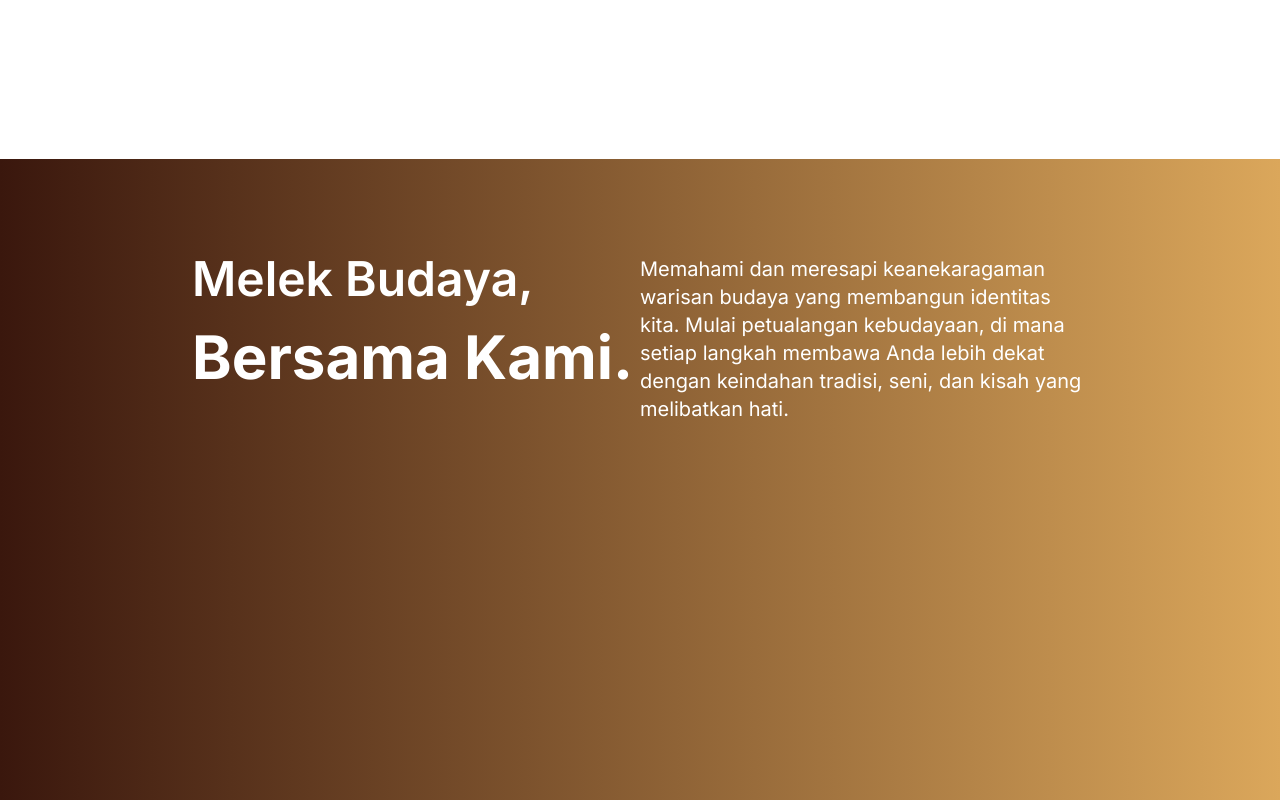
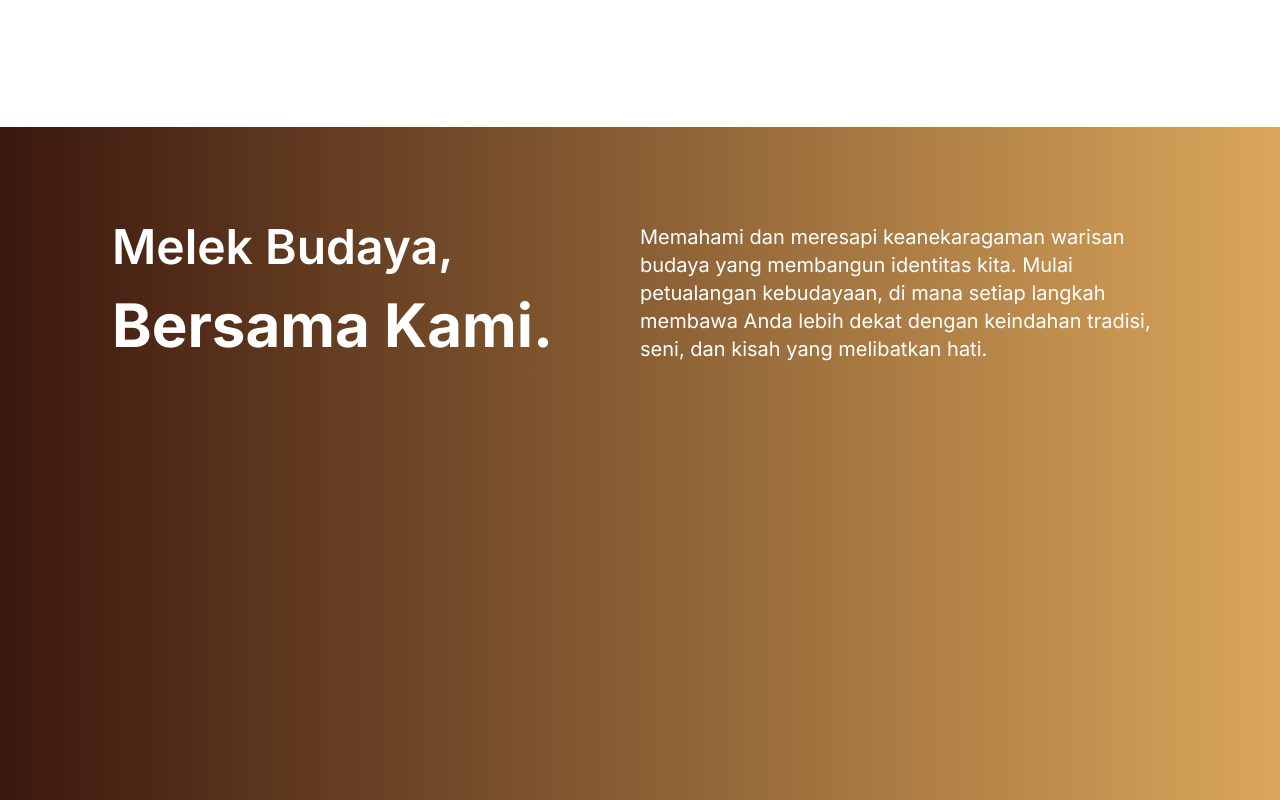
Before and after one commit to skiezee/adhah, a Next.js app: page / in a window 1280 px wide. Shown: the part 1660-2460 px from the top of the page. Built offline with nearby package versions, Linux system fonts and the light colour scheme; what tailwindcss-animated would draw is missing.

Commit message:
perbaikan margin

```diff
--- a/app/components/landing-page/landingSixPage.tsx
+++ b/app/components/landing-page/landingSixPage.tsx
@@ -79,7 +79,7 @@ export default class LandingSix extends Component {
                         </div>
                     </div>
 
-                    <div className="flex justify-center mx-auto m-12 p-6 gap-2">
+                    <div className="flex justify-center mx-auto m-12 p-12 gap-2">
                         <Slider {...budaya} className="animate-fade-up animate-once animate-duration-[1500ms] grid place-items-center w-[90%] ml-2 sm:ml-2 sm:w-[80%] md:w-[70%] md:ml-24 lg:w-[100%] 3xl:w-[80%] lg:ml-[-16px] -mt-14 mb-8">
                             <div className="relative max-w-[400px]  sm:ml-10 md:max-w-[400px] lg:max-w-[400px] h-[488px] m-auto bg-white rounded-2xl overflow-hidden shadow-lg ">
                                 <Image src="/keindahan-tradisi.png" alt="Sunset in the mountains" width={400} height={242} />
--- a/app/components/landing-page/landingThird.tsx
+++ b/app/components/landing-page/landingThird.tsx
@@ -71,8 +71,8 @@ export default class LandingThird extends Component {
             <>
                 {/* bagian ketiga landing */}
                 <div className="relative bg-gradient-to-r from-[#3A170D] to-[#DBA75B]  lg:mt-0 lg:mb-24 pb-10 ">
-                    <div className="lg:m-12 lg:m-24 ">
-                        <div className="m-8 lg:flex lg:flex-row md:flex md:flex-col justify-between text-white m-12 lg:m-24 py-8 lg:py-12">
+                    <div className="m-12 lg:m-12 ">
+                        <div className="m-8 lg:flex lg:flex-row md:flex md:flex-col justify-between text-white m-12 lg:m-16 py-8 lg:py-12">
                             <div className="animate-fade-right animate-once animate-duration-[1500ms] mt-8 lg:mt-12">
                                 <p className="font-semibold text-2xl lg:text-5xl">Melek Budaya,</p>
                                 <p className="font-bold text-3xl lg:text-6xl mt-2 lg:mt-6">Bersama Kami.</p>
@@ -82,7 +82,7 @@ export default class LandingThird extends Component {
                             </p>
                         </div>
 
-                        <div className="flex justify-center mx-auto m-12 p-6 gap-2">
+                        <div className="flex justify-center mx-auto m-12 lg:-ml-2 p-6 gap-2">
                             <Slider {...budaya} className="animate-fade-up animate-once animate-duration-[1500ms] grid place-items-center  w-[90%] ml-2 sm:ml-2 sm:w-[80%] md:w-[70%] md:ml-24 lg:w-[100%] 3xl:w-[80%] lg:ml-[-16px]   mb-16">
                                 <div className="relative max-w-[400px]  sm:ml-10 md:max-w-[400px] lg:max-w-[400px] h-[488px] m-auto bg-white rounded-2xl overflow-hidden shadow-lg ">
                                     <Image src="/keberagaman.svg" alt="Sunset in the mountains" width={400} height={242} loading="lazy" />
```
